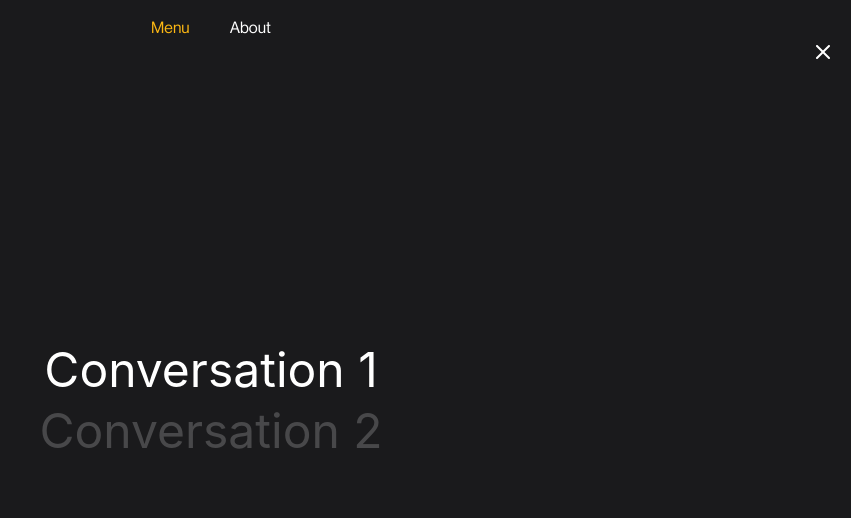
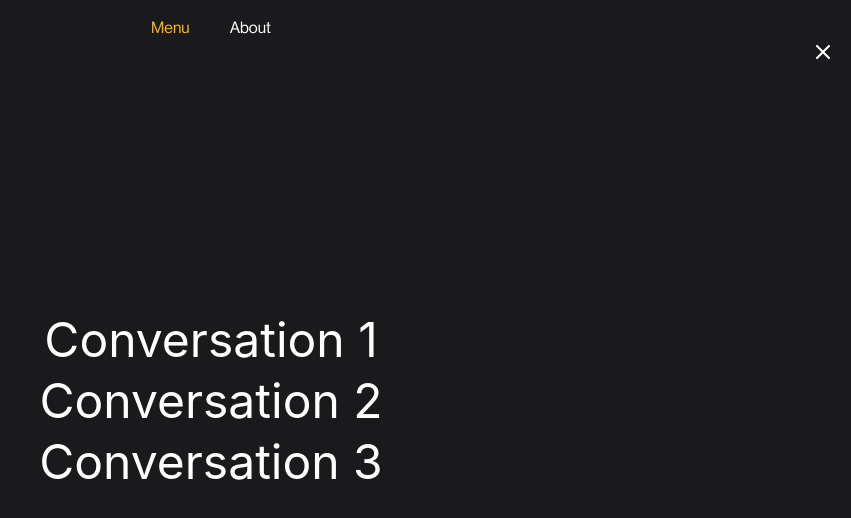
Before and after one commit to seniorcreative/conversational-form-json, a Vue app: page / in a window 1280 px wide. Both pictures are taken after a click on the button "Menu". Shown: the top 518 px of the page, without its empty margins (429-1280 px from the left). Built offline with nearby package versions, Linux system fonts and the light colour scheme; no server answers.

Commit message:
Aloow for a third conversation and remove disabled on second

```diff
--- a/src/components/Start.vue
+++ b/src/components/Start.vue
@@ -17,8 +17,8 @@
     <section id="menu" v-show="showMenu">
       <ul>
         <li><button type="button" @click="setForm('')" >Conversation 1</button></li>
-        <!-- NB: Second conversation is disabled until first one is completed and uses values input in first conversation -->
-        <li><button type="button" @click="setForm('conversation-2')" :disabled="!this.form1Submitted" >Conversation 2</button></li>
+        <li><button type="button" @click="setForm('conversation-2')">Conversation 2</button></li>
+        <li><button type="button" @click="setForm('conversation-3')">Conversation 3</button></li>
       </ul>
     </section>
     <!-- Content tool -->
```
